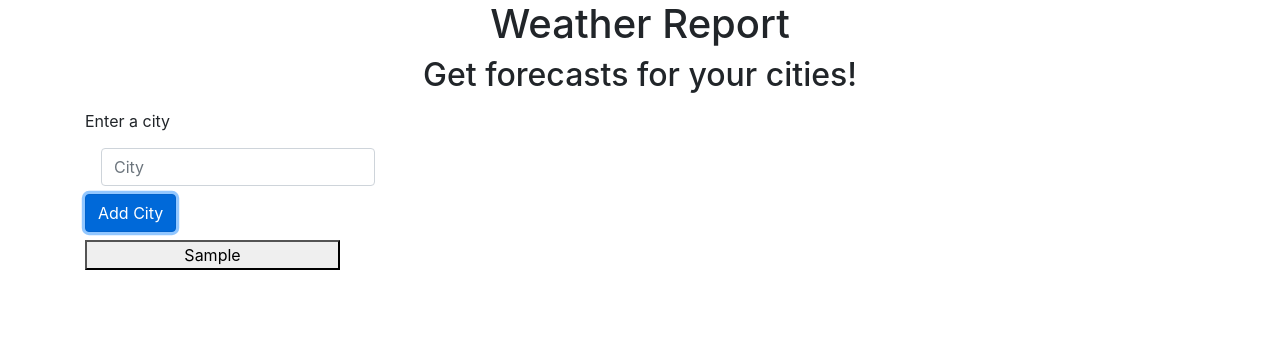
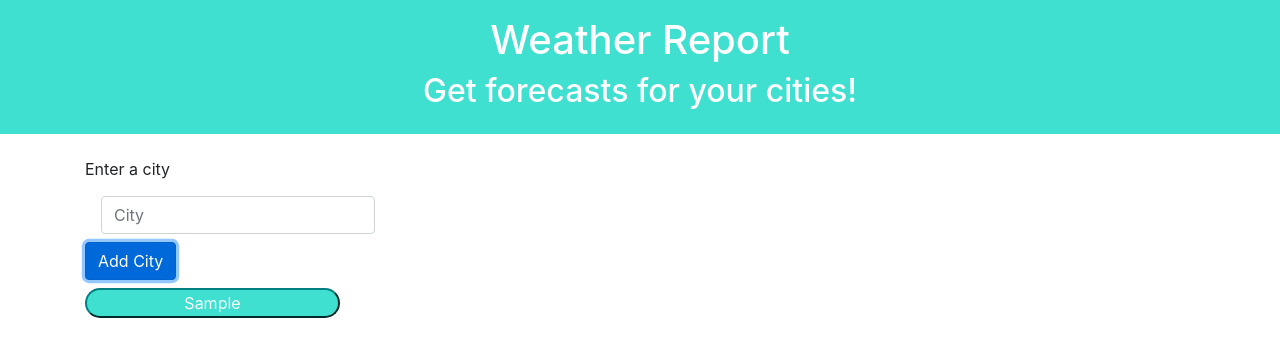
Before and after one commit to TChristensenDrumz/Weather-Report, a plain HTML site: page index.html in a window 1280 px wide. Both pictures are taken after typing "Sample" into the empty fields and a click on the button "Add City". Drawn offline with nearby package versions, Linux system fonts and the light colour scheme.

Commit message:
Added css styling

```diff
--- a/index.html
+++ b/index.html
@@ -25,11 +25,11 @@
                           <input class="form-control" id="inputCity" placeholder="City">
                         </div>
                         <button type="submit" class="btn btn-primary mb-2" id="search">Add City</button>
-                      </form>
+                    </form>
                 </div>
                 <div class="col-md-9">
                     <div class="row">
-                        <div class="col-md-12">
+                        <div class="col-md-12 today">
                             <div id="main"></div>
                             <div id="temp"></div>
                             <div id="humidity"></div>
--- a/script.js
+++ b/script.js
@@ -107,6 +107,8 @@ function getForecast(city){
 }
 
 $(document).on("click", ".cities", function(){
+    $(".col").attr("style", "background-color: turquoise;");
+
     getWeather($(this).text());
     getForecast($(this).text());
 });
--- a/style.css
+++ b/style.css
@@ -1,22 +1,30 @@
 header {
     text-align: center;
+    background-color: turquoise;
+    color: white;
+    padding-top: 1rem;
+    padding-bottom: 1rem;
 }
 
 .safe {
     background-color: green;
     color: white;
+    padding: 0.5rem;
 }
 
 .moderate {
     background-color: yellow;
+    padding: 0.5rem;
 }
 
 .high {
     background-color: orange;
+    padding: 0.5rem;
 }
 
 .danger {
     background-color: red;
+    padding: 0.5rem;
 }
 
 .cities {
@@ -28,3 +36,27 @@ header {
     font-weight: bold;
     font-size: 32px;
 }
+
+.buttons {
+    padding-top: 1rem;
+}
+
+.cities {
+    background-color: turquoise;
+    color: white;
+    border-color: teal;
+    border-radius: 20px;
+}
+
+.col {
+    color: white;
+    padding-bottom: 1rem;
+}
+
+.today {
+    padding-bottom: 2rem;
+}
+
+#uvi {
+    padding-top: 0.5rem;
+}
```
